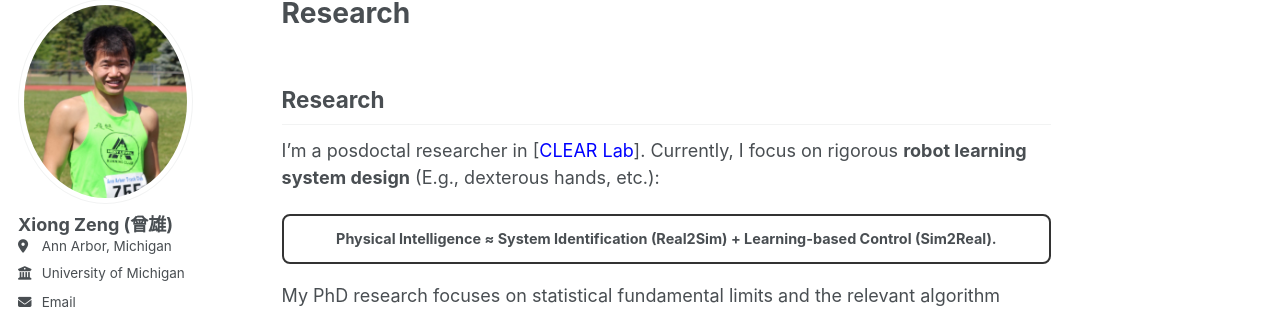
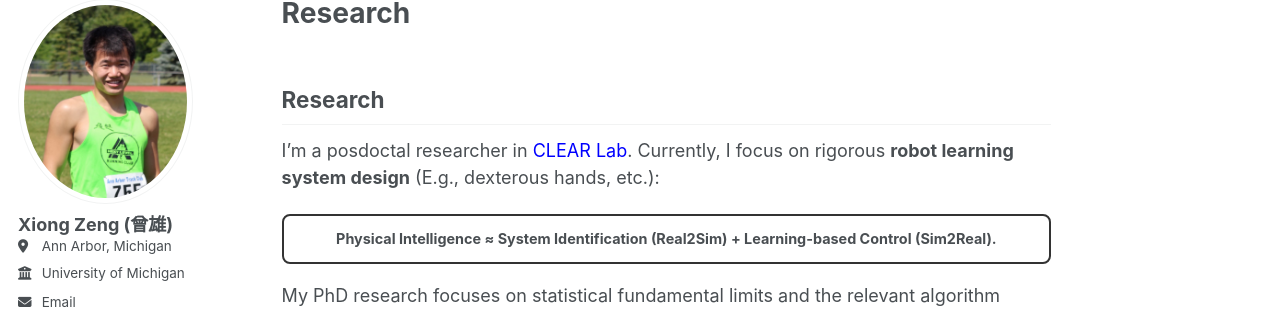
Before and after one commit to zengxiong111/zengxiong.github.io, a Jekyll site: the page built from _pages/about.md, in a window 1280 px wide and 1006 px high. Shown: the part 107-419 px from the top of the window. Built offline with Jekyll 4.4.1, drawn with Linux system fonts in a browser that asks for light colours; some web fonts are replaced; our own code applies the rules of GitHub Pages for plain Markdown files.

Commit message:
Update about.md

```diff
--- a/_pages/about.md
+++ b/_pages/about.md
@@ -8,7 +8,7 @@ redirect_from:
 
 ## Research
 
-I'm a posdoctal researcher in [<a href="https://www.wzhanglab.site/" style="color: blue;text-decoration: none;" target="_blank">CLEAR Lab</a>]. Currently, I focus on rigorous **robot learning system design** (E.g., dexterous hands, etc.):
+I'm a posdoctal researcher in <a href="https://www.wzhanglab.site/" style="color: blue;text-decoration: none;" target="_blank">CLEAR Lab</a>. Currently, I focus on rigorous **robot learning system design** (E.g., dexterous hands, etc.):
 
 <div align="center" style="border: 2px solid #333; border-radius: 8px; padding: 12px 18px; margin: 18px auto; max-width: 1100px; font-size: 0.8em;">
 <strong>
```
